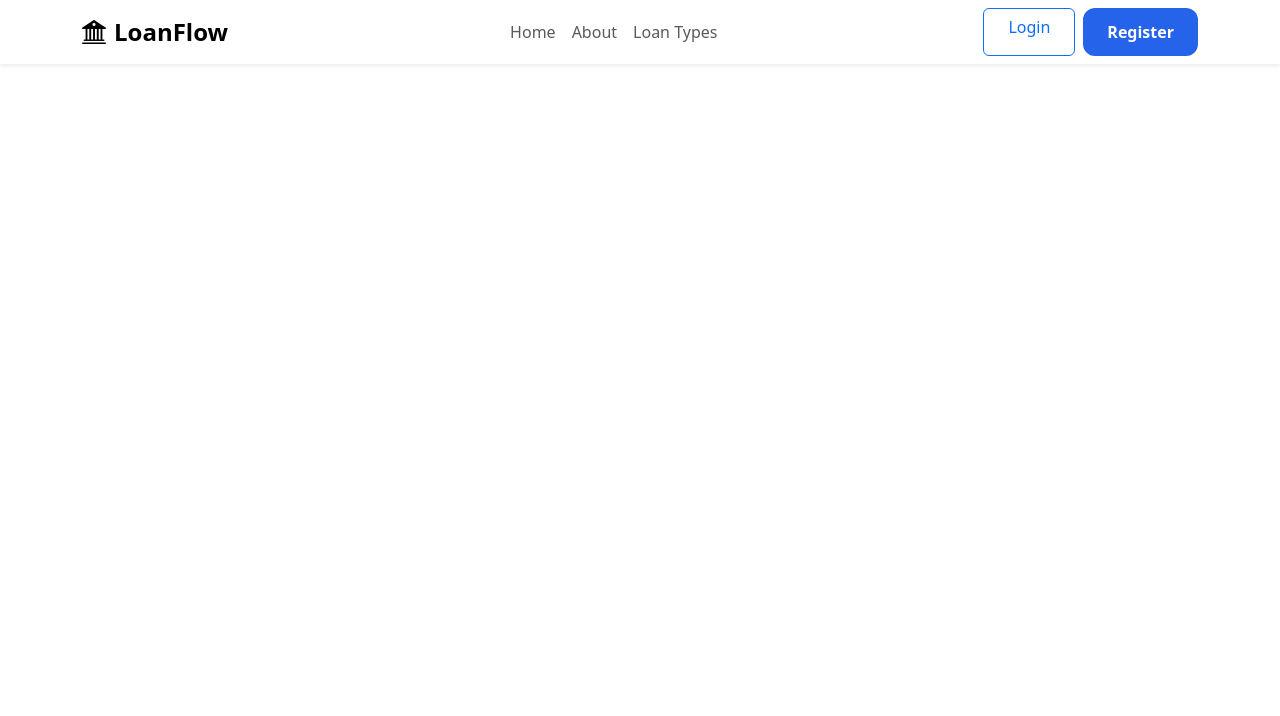
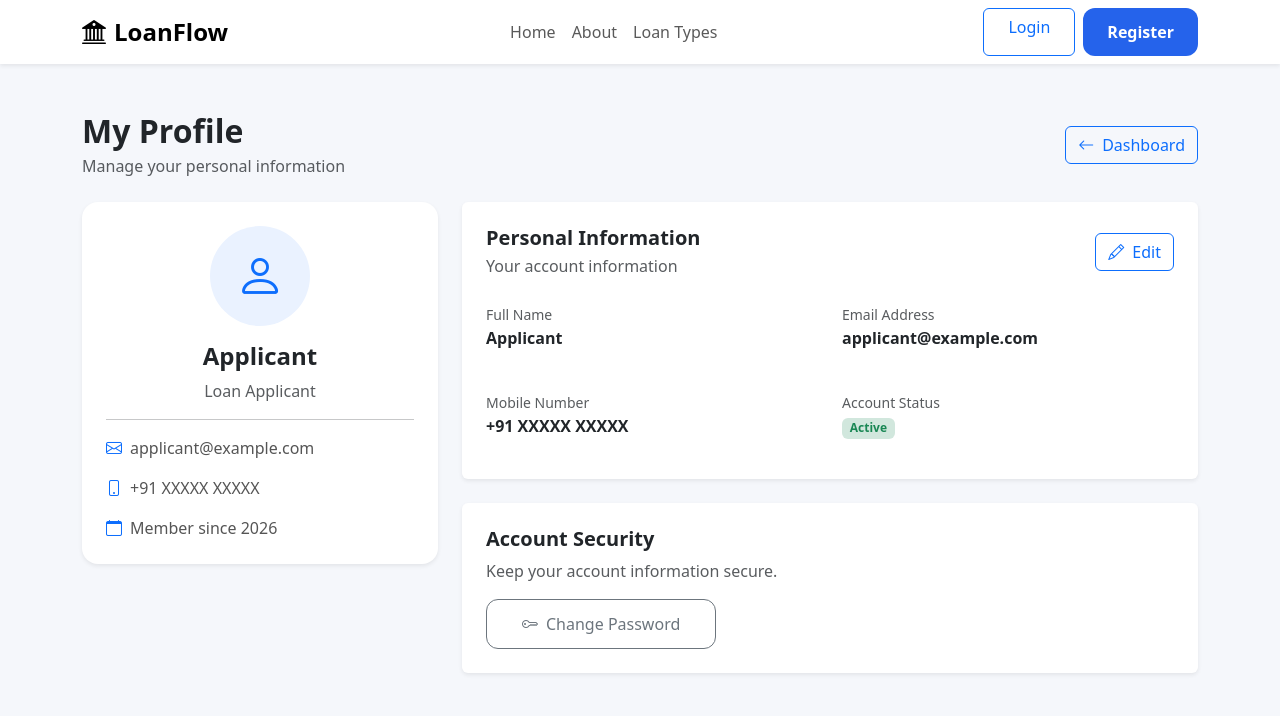
Before and after one commit to PoojaNikam2004/loan-application-wizard, a React (Vite) app in the folder client/: page /profile in a window 1280 px wide. Shown: the top 716 px of the page. Built offline with nearby package versions, Linux system fonts and the light colour scheme.

Commit message:
set profile

```diff
--- a/client/src/App.jsx
+++ b/client/src/App.jsx
@@ -16,6 +16,7 @@ import Navbar from "./components/Navbar";
 // Pages
 import Home from "./pages/Home";
 import About from "./pages/About";
+import Profile from "./pages/Profile";
 
 // Existing Loan Steps
 import Step1LoanType from "./pages/Step1LoanType";
@@ -306,6 +307,7 @@ function App() {
         <Route path="/register" element={<Register />} />
 
         <Route path="/dashboard" element={<Dashboard />} />
+        <Route path="/profile" element={<Profile />} />
 
       </Routes>
 
--- /dev/null
+++ b/client/src/Styles/Profile.css
@@ -0,0 +1,30 @@
+.profile-page {
+  min-height: calc(100vh - 72px);
+  background: #f5f7fb;
+}
+
+.profile-card {
+  border-radius: 16px;
+}
+
+.profile-avatar {
+  width: 100px;
+  height: 100px;
+
+  margin: auto;
+
+  border-radius: 50%;
+
+  background: #eaf2ff;
+  color: #0d6efd;
+
+  display: flex;
+  align-items: center;
+  justify-content: center;
+
+  font-size: 48px;
+}
+
+.profile-card p {
+  color: #555;
+}
--- /dev/null
+++ b/client/src/pages/Profile.jsx
@@ -0,0 +1,206 @@
+import { Link } from "react-router-dom";
+import "../styles/profile.css";
+
+function Profile() {
+  return (
+    <div className="profile-page">
+
+      <div className="container py-5">
+
+        <div className="d-flex justify-content-between align-items-center mb-4">
+
+          <div>
+            <h2 className="fw-bold mb-1">
+              My Profile
+            </h2>
+
+            <p className="text-muted mb-0">
+              Manage your personal information
+            </p>
+          </div>
+
+          <Link
+            to="/dashboard"
+            className="btn btn-outline-primary"
+          >
+            <i className="bi bi-arrow-left me-2"></i>
+            Dashboard
+          </Link>
+
+        </div>
+
+
+        <div className="row g-4">
+
+          {/* PROFILE CARD */}
+
+          <div className="col-lg-4">
+
+            <div className="card border-0 shadow-sm profile-card">
+
+              <div className="card-body text-center p-4">
+
+                <div className="profile-avatar">
+                  <i className="bi bi-person"></i>
+                </div>
+
+                <h4 className="fw-bold mt-3">
+                  Applicant
+                </h4>
+
+                <p className="text-muted">
+                  Loan Applicant
+                </p>
+
+                <hr />
+
+                <div className="text-start">
+
+                  <p>
+                    <i className="bi bi-envelope text-primary me-2"></i>
+                    applicant@example.com
+                  </p>
+
+                  <p>
+                    <i className="bi bi-phone text-primary me-2"></i>
+                    +91 XXXXX XXXXX
+                  </p>
+
+                  <p className="mb-0">
+                    <i className="bi bi-calendar text-primary me-2"></i>
+                    Member since 2026
+                  </p>
+
+                </div>
+
+              </div>
+
+            </div>
+
+          </div>
+
+
+          {/* PROFILE INFORMATION */}
+
+          <div className="col-lg-8">
+
+            <div className="card border-0 shadow-sm">
+
+              <div className="card-body p-4">
+
+                <div className="d-flex justify-content-between align-items-center mb-4">
+
+                  <div>
+                    <h5 className="fw-bold mb-1">
+                      Personal Information
+                    </h5>
+
+                    <p className="text-muted mb-0">
+                      Your account information
+                    </p>
+                  </div>
+
+                  <button className="btn btn-outline-primary">
+                    <i className="bi bi-pencil me-2"></i>
+                    Edit
+                  </button>
+
+                </div>
+
+
+                <div className="row g-4">
+
+                  <div className="col-md-6">
+
+                    <label className="text-muted small">
+                      Full Name
+                    </label>
+
+                    <p className="fw-semibold">
+                      Applicant
+                    </p>
+
+                  </div>
+
+
+                  <div className="col-md-6">
+
+                    <label className="text-muted small">
+                      Email Address
+                    </label>
+
+                    <p className="fw-semibold">
+                      applicant@example.com
+                    </p>
+
+                  </div>
+
+
+                  <div className="col-md-6">
+
+                    <label className="text-muted small">
+                      Mobile Number
+                    </label>
+
+                    <p className="fw-semibold">
+                      +91 XXXXX XXXXX
+                    </p>
+
+                  </div>
+
+
+                  <div className="col-md-6">
+
+                    <label className="text-muted small">
+                      Account Status
+                    </label>
+
+                    <p>
+                      <span className="badge bg-success-subtle text-success">
+                        Active
+                      </span>
+                    </p>
+
+                  </div>
+
+                </div>
+
+              </div>
+
+            </div>
+
+
+            {/* SECURITY */}
+
+            <div className="card border-0 shadow-sm mt-4">
+
+              <div className="card-body p-4">
+
+                <h5 className="fw-bold">
+                  Account Security
+                </h5>
+
+                <p className="text-muted">
+                  Keep your account information secure.
+                </p>
+
+                <button className="btn btn-outline-secondary">
+                  <i className="bi bi-key me-2"></i>
+                  Change Password
+                </button>
+
+              </div>
+
+            </div>
+
+          </div>
+
+        </div>
+
+      </div>
+
+    </div>
+  );
+}
+
+export default Profile;
```
